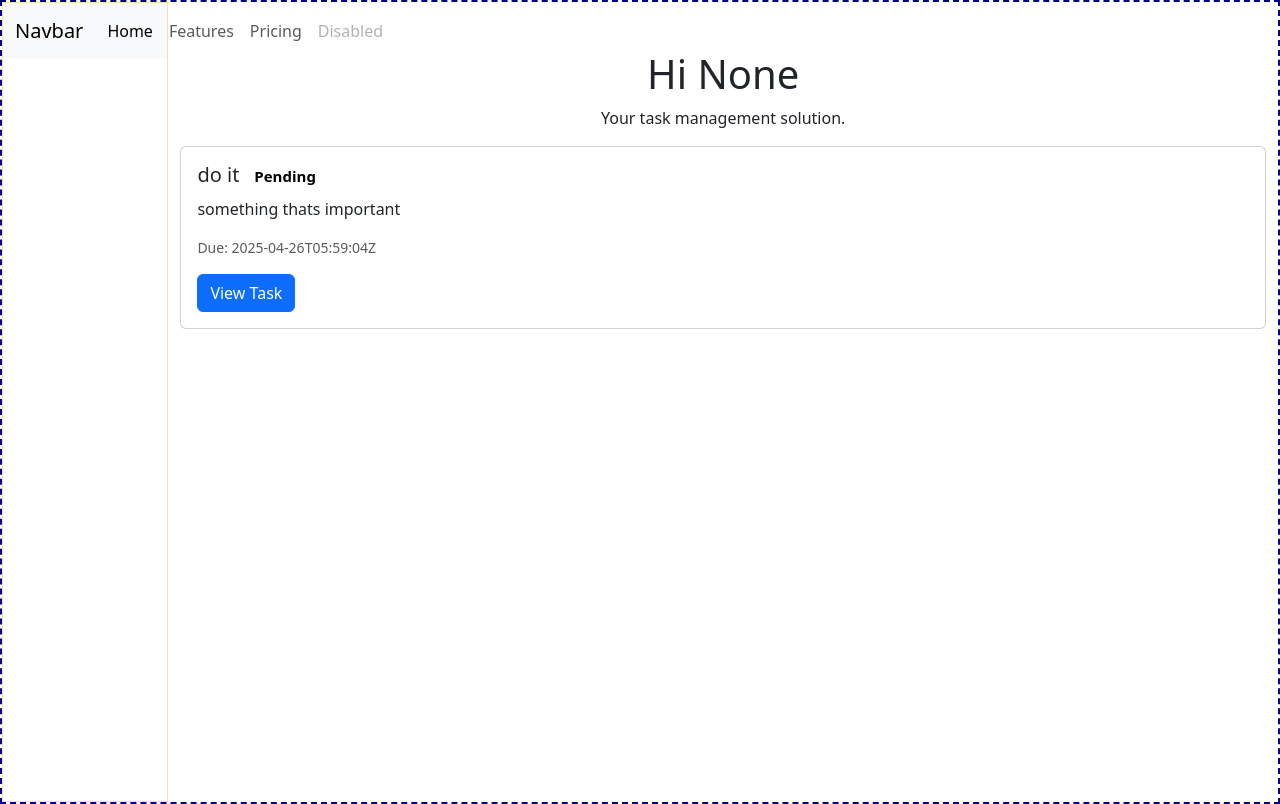
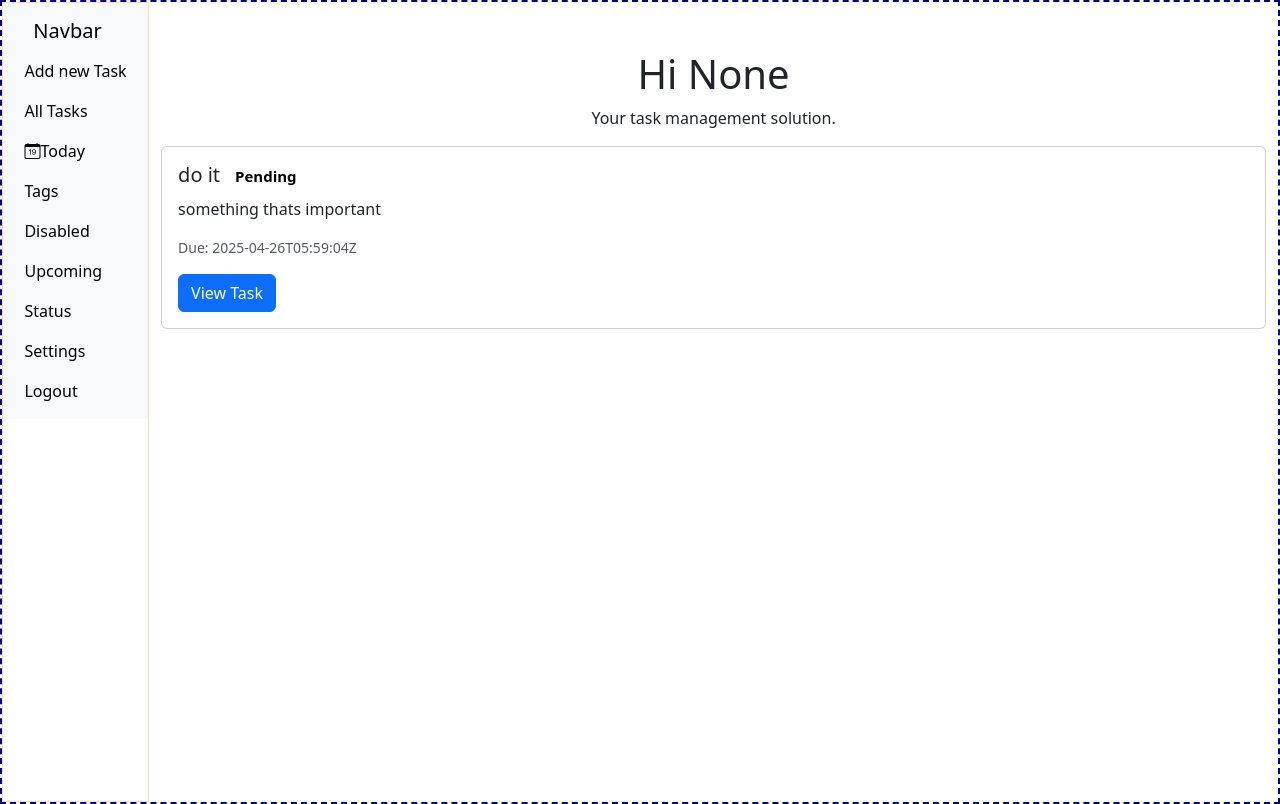
Before and after one commit to gsiri-jack/Taskly, a Django app: page /base/ in a window 1280 px wide. Run offline with Django 5.2, Linux system fonts and the light colour scheme; data comes from the database, SQL or seed files in the repository; some libraries are stand-ins or nearby versions.

Commit message:
Refactor menu and navbar styles; add new navigation items

```diff
--- a/taskly/base/static/base/style.css
+++ b/taskly/base/static/base/style.css
@@ -6,12 +6,23 @@
 .menuCont{
     width: 13vw;
     max-width: 400px;
-    color:blueviolet;
+
     border: 1px solid peachpuff;
     height: 100vh;
 
+}
+.menuCont a{
+    color : black;
 }
 #navbarNav{
     display: flex;
     flex-direction: column;
 }
+
+.nav-link{
+    color : black !important;
+}
+
+.nav-link:active{
+    color : black !important;
+}
--- a/taskly/base/templates/base/base.html
+++ b/taskly/base/templates/base/base.html
@@ -11,6 +11,9 @@
     <meta name="viewport" content="width=device-width, initial-scale=1.0">
     <title>Document</title>
     <link rel="stylesheet" href="{% static 'base/style.css' %}">
+    <!-- Bootstrap Icons CDN -->
+<link rel="stylesheet" href="https://cdn.jsdelivr.net/npm/bootstrap-icons@1.11.1/font/bootstrap-icons.css">
+
 </head>
 <body>
 
@@ -20,7 +23,7 @@
     <div class="menuCont">
 
         <nav class="navbar navbar-expand-lg bg-body-tertiary">
-            <div class="container-fluid">
+            <div class="container-fluid" style="display: flex; flex-direction: column;">
               <a class="navbar-brand" href="#">Navbar</a>
               <button class="navbar-toggler" type="button" data-bs-toggle="collapse"
                 data-bs-target="#navbarNav" aria-controls="navbarNav" aria-expanded="false"
@@ -28,18 +31,33 @@
                 <span class="navbar-toggler-icon"></span>
               </button>
               <div class="collapse navbar-collapse" id="navbarNav">
-                <ul class="navbar-nav">
-                  <li class="nav-item">
-                    <a class="nav-link active" aria-current="page" href="#">Home</a>
+                <ul class="navbar-nav" style="display: flex; flex-direction: column;">
+                   <li class="nav-item">
+                    <a class="nav-link" href="#">Add new Task</a>
                   </li>
                   <li class="nav-item">
-                    <a class="nav-link" href="#">Features</a>
+                    <a class="nav-link active" aria-current="page" href="#">All Tasks</a>
                   </li>
                   <li class="nav-item">
-                    <a class="nav-link" href="#">Pricing</a>
+                    <a class="nav-link" href="#"><i class="bi bi-calendar-date"></i>Today</a>
                   </li>
                   <li class="nav-item">
-                    <a class="nav-link disabled" aria-disabled="true">Disabled</a>
+                    <a class="nav-link" href="#">Tags</a>
+                  </li>
+                  <li class="nav-item">
+                    <a class="nav-link">Disabled</a>
+                  </li>
+                  <li class="nav-item">
+                    <a class="nav-link">Upcoming</a>
+                  </li>
+                  <li class="nav-item">
+                    <a class="nav-link">Status</a>
+                  </li>
+                  <li class="nav-item">
+                    <a class="nav-link">Settings</a>
+                  </li>
+                  <li class="nav-item">
+                    <a class="nav-link btn-danger">Logout</a>
                   </li>
                 </ul>
               </div>
```
